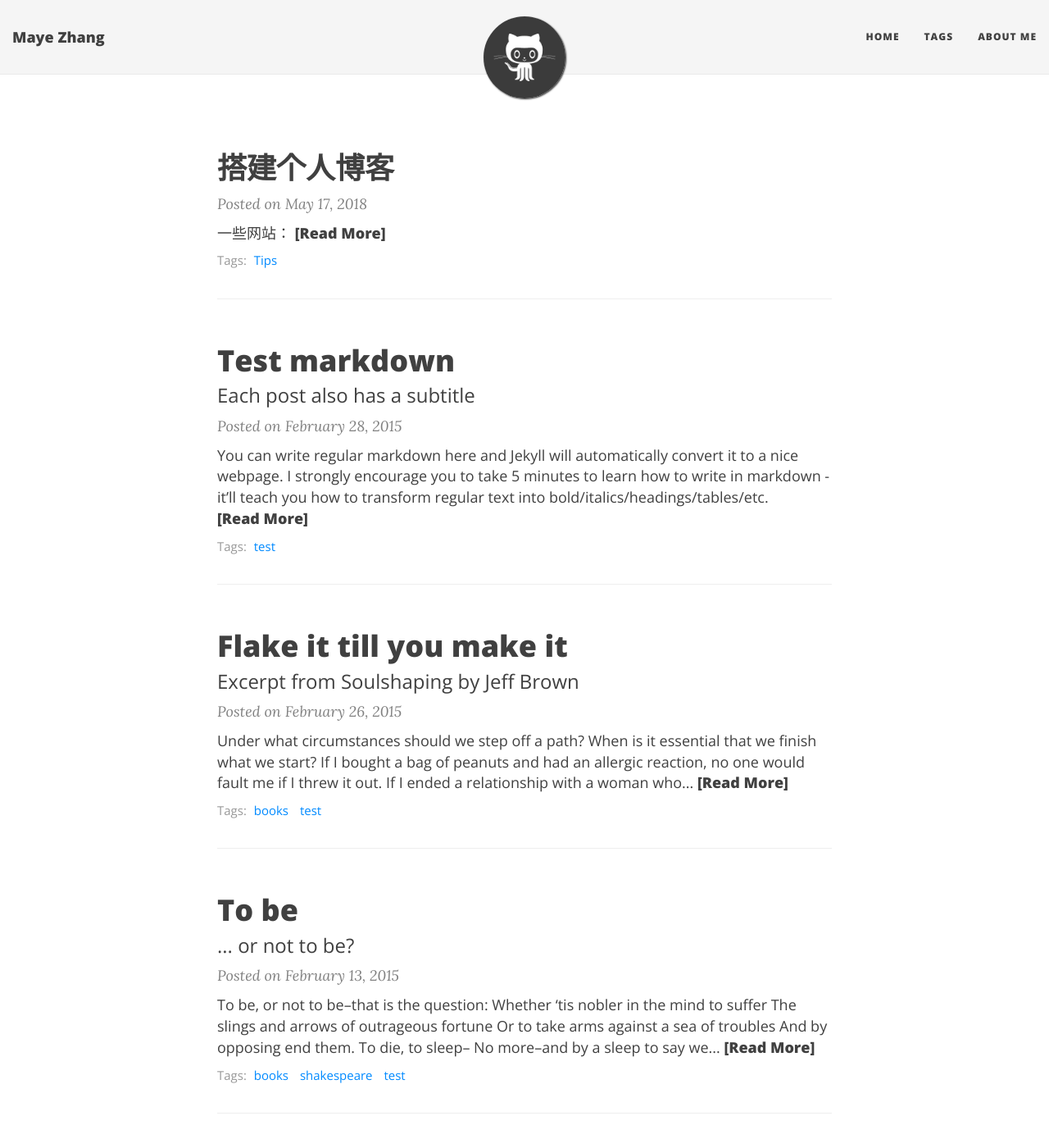
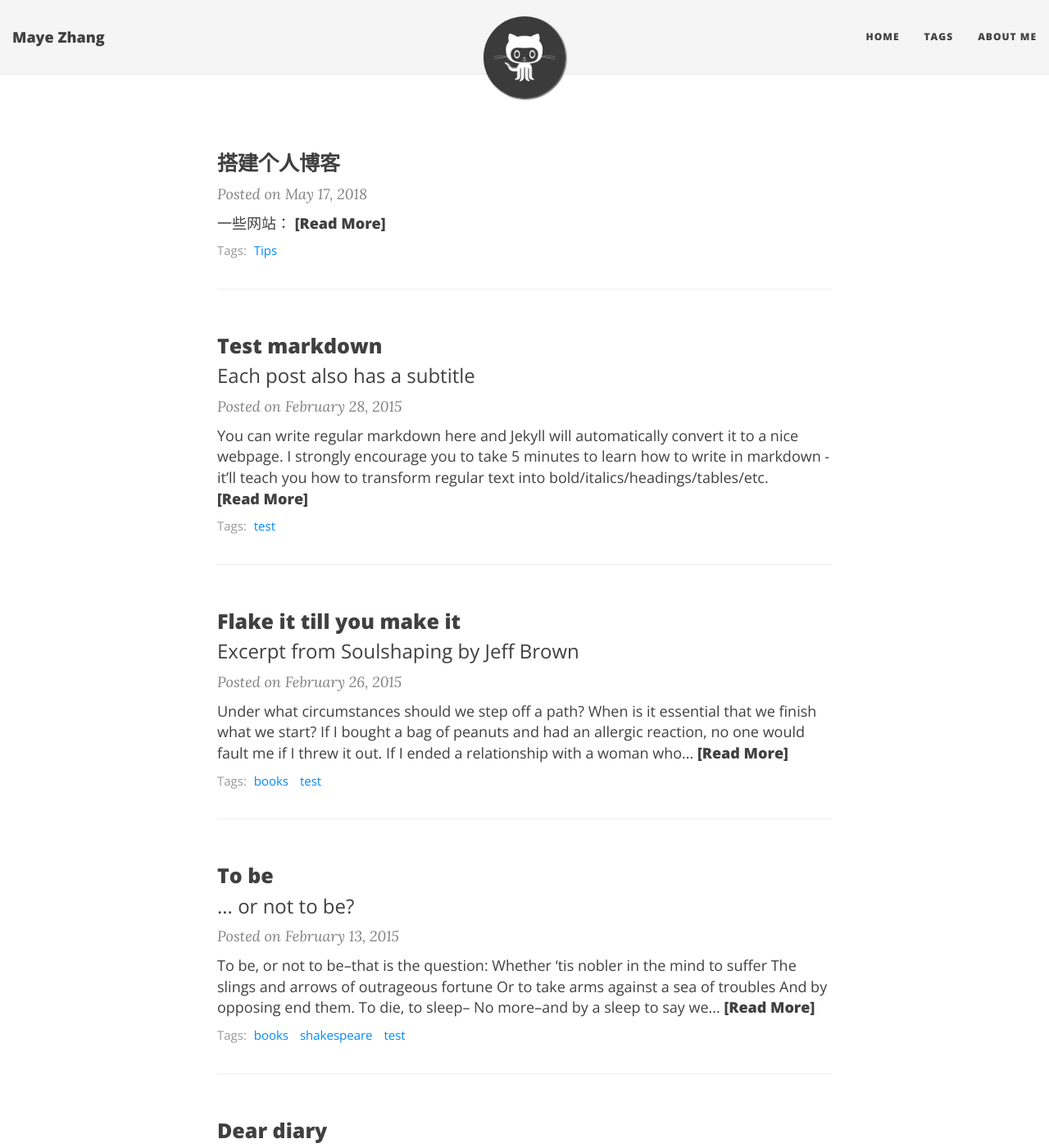
Before and after one commit to MayeZhang/MayeZhang.github.io, a Jekyll site: the page built from index.html, in a window 1280 px wide and 1400 px high. Shown: the whole window at 82% size. Built offline with Jekyll 4.4.1, drawn with Linux system fonts in a browser that asks for light colours; nearby versions of some CDN libraries; the list of posts is cut into pages by our own code.

Commit message:
Update main.css

```diff
--- a/css/main.css
+++ b/css/main.css
@@ -335,12 +335,12 @@
 }
 
 .post-preview .post- {
-  font-size: 25px;
+  font-size: 30px;
   margin-top: 0;
 }
 .post-preview .post-subtitle {
   margin: 0;
-  font-weight: 250;
+  font-weight: 300;
   margin-bottom: 10px;
 }
 .post-preview .post-meta,
@@ -381,7 +381,7 @@
 
 @media only screen and (min-width: 768px) {
   .post-preview .post-title {
-    font-size: 36px;
+    font-size: 25px;
   }
 }
 
```
